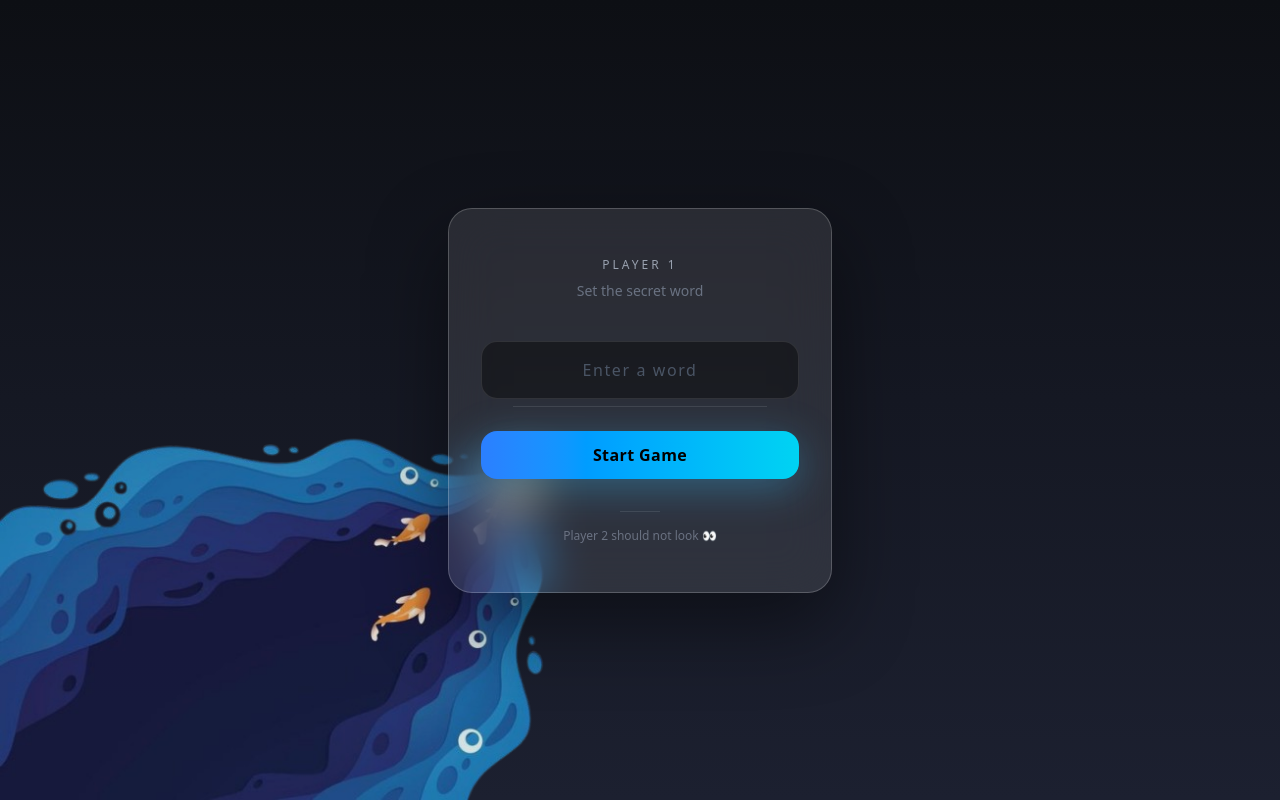
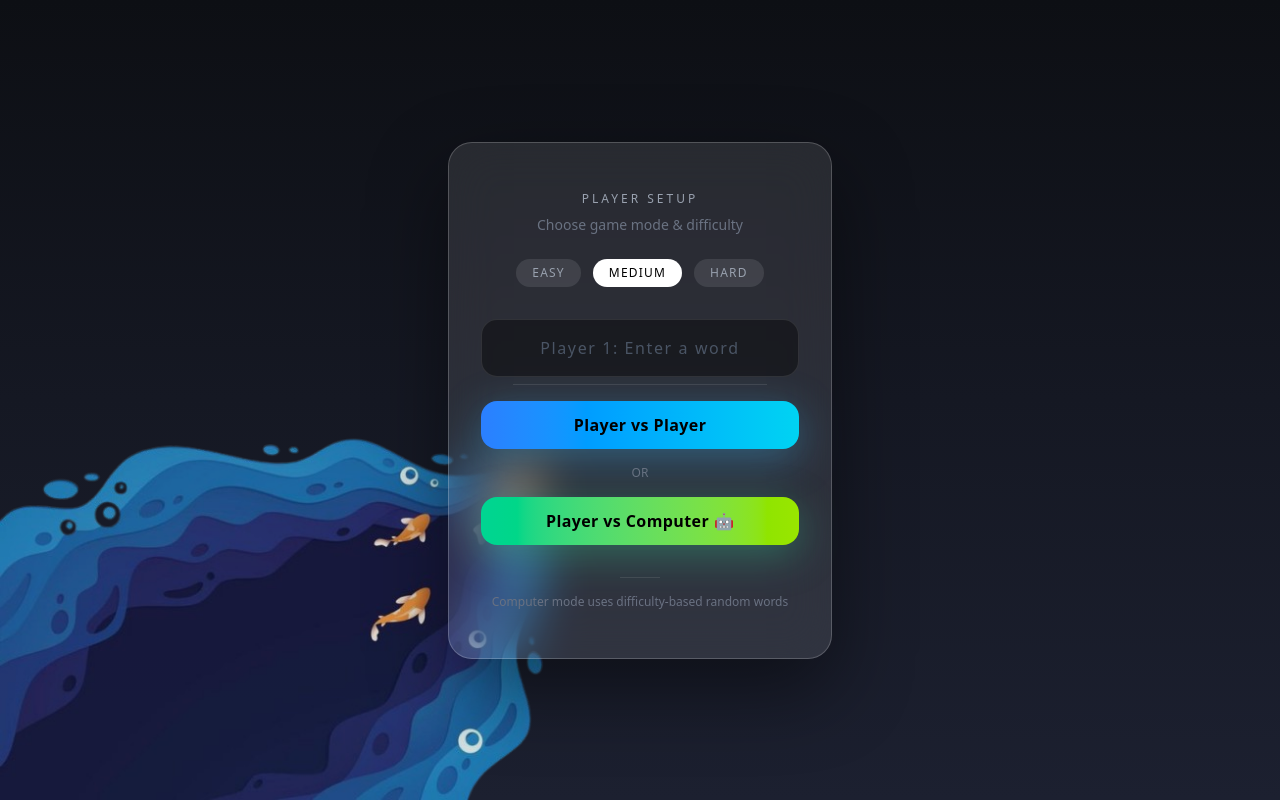
Before and after one commit to Anubhutii/Hangman-game, a React (Vite) app: page / in a window 1280 px wide. Built offline with nearby package versions, Linux system fonts and the light colour scheme.

Commit message:
API work completed

```diff
--- a/src/App.jsx
+++ b/src/App.jsx
@@ -3,9 +3,57 @@ import SetupScreen from "./SetupScreen";
 import GameScreen from "./GameScreen";
 import bg from "./assets/bg.png";
 
+// helpers
+import { getRandomWord } from "./utils/getRandomWord";
+import { getWordHint } from "./utils/getWordHint";
+
+// 🔹 difficulty config
+const DIFFICULTY_MAP = {
+  easy: [3, 4],
+  medium: [5, 6],
+  hard: [7, 9],
+};
+
 function App() {
   const [secretWord, setSecretWord] = useState("");
   const [gameStarted, setGameStarted] = useState(false);
+  const [mode, setMode] = useState("");
+
+  // difficulty
+  const [difficulty, setDifficulty] = useState("medium");
+
+  // hint
+  const [hint, setHint] = useState("");
+  const [hintLoading, setHintLoading] = useState(false);
+
+  // 🤖 Player vs Computer
+  const startComputerGame = async () => {
+    const [min, max] = DIFFICULTY_MAP[difficulty];
+    const word = await getRandomWord(min, max);
+
+    setSecretWord(word || "HANGMAN"); // fallback only if API fails
+    setMode("computer");
+    setGameStarted(true);
+    setHint("");
+  };
+
+  // 💡 Fetch hint
+  const fetchHint = async () => {
+    if (!secretWord) return;
+
+    setHintLoading(true);
+    const meaning = await getWordHint(secretWord);
+    setHint(meaning);
+    setHintLoading(false);
+  };
+
+  const handleRestart = () => {
+    setSecretWord("");
+    setGameStarted(false);
+    setMode("");
+    setHint("");
+    setHintLoading(false);
+  };
 
   return (
     <div
@@ -52,16 +100,23 @@ function App() {
           <SetupScreen
             onStart={(word) => {
               setSecretWord(word.toUpperCase());
+              setMode("player");
               setGameStarted(true);
+              setHint("");
             }}
+            onComputerStart={startComputerGame}
+            difficulty={difficulty}
+            setDifficulty={setDifficulty}
           />
         ) : (
           <GameScreen
             word={secretWord}
-            onRestart={() => {
-              setSecretWord("");
-              setGameStarted(false);
-            }}
+            mode={mode}
+            difficulty={difficulty}
+            hint={hint}
+            onGetHint={fetchHint}
+            hintLoading={hintLoading}
+            onRestart={handleRestart}
           />
         )}
       </div>
@@ -69,5 +124,4 @@ function App() {
   );
 }
 
-
 export default App;
--- a/src/SetupScreen.jsx
+++ b/src/SetupScreen.jsx
@@ -1,6 +1,11 @@
 import { useState, useRef } from "react";
 
-const SetupScreen = ({ onStart }) => {
+const SetupScreen = ({
+  onStart,
+  onComputerStart,
+  difficulty,
+  setDifficulty,
+}) => {
   const [word, setWord] = useState("");
   const hasAlerted = useRef(false);
 
@@ -13,9 +18,7 @@ const SetupScreen = ({ onStart }) => {
       hasAlerted.current = true;
     }
 
-    // Clean input → only A–Z
     const cleanedValue = rawValue.replace(/[^a-zA-Z]/g, "").toUpperCase();
-
     setWord(cleanedValue);
   };
 
@@ -45,17 +48,42 @@ const SetupScreen = ({ onStart }) => {
       "
     >
       {/* TITLE */}
-      <h1 className="text-xs tracking-[0.25em] text-gray-400 mb-2">PLAYER 1</h1>
+      <h1 className="text-xs tracking-[0.25em] text-gray-400 mb-2">
+        PLAYER SETUP
+      </h1>
 
-      <p className="text-sm text-gray-500 mb-10">Set the secret word</p>
+      <p className="text-sm text-gray-500 mb-6">
+        Choose game mode & difficulty
+      </p>
 
-      {/* INPUT */}
-      <div className="relative mb-8">
+      {/* 🔥 DIFFICULTY SELECTOR */}
+      <div className="flex justify-center gap-3 mb-8">
+        {["easy", "medium", "hard"].map((level) => (
+          <button
+            key={level}
+            onClick={() => setDifficulty(level)}
+            className={`
+              px-4 py-1.5 rounded-full text-xs tracking-widest
+              transition
+              ${
+                difficulty === level
+                  ? "bg-white text-black"
+                  : "bg-white/10 text-gray-400 hover:bg-white/20"
+              }
+            `}
+          >
+            {level.toUpperCase()}
+          </button>
+        ))}
+      </div>
+
+      {/* PLAYER VS PLAYER INPUT */}
+      <div className="relative mb-6">
         <input
           type="text"
           value={word}
           onChange={handleChange}
-          placeholder="Enter a word"
+          placeholder="Player 1: Enter a word"
           autoComplete="off"
           autoCorrect="off"
           autoCapitalize="characters"
@@ -73,11 +101,10 @@ const SetupScreen = ({ onStart }) => {
             focus:ring-1 focus:ring-blue-400
           "
         />
-
         <div className="absolute inset-x-8 -bottom-2 h-px bg-white/10" />
       </div>
 
-      {/* BUTTON */}
+      {/* PLAYER VS PLAYER BUTTON */}
       <button
         type="button"
         onClick={handleStart}
@@ -90,15 +117,39 @@ const SetupScreen = ({ onStart }) => {
           hover:scale-[1.02]
           active:scale-95
           transition
+          mb-4
         "
       >
-        Start Game
+        Player vs Player
       </button>
 
-      {/* HINT */}
+      {/* OR */}
+      <p className="text-xs text-gray-500 mb-4">OR</p>
+
+      {/* PLAYER VS COMPUTER BUTTON */}
+      <button
+        type="button"
+        onClick={onComputerStart}
+        className="
+          w-full py-3 rounded-2xl
+          bg-linear-to-r from-emerald-400 to-lime-400
+          text-black font-semibold tracking-wide
+
+          shadow-[0_10px_40px_rgba(52,211,153,0.35)]
+          hover:scale-[1.02]
+          active:scale-95
+          transition
+        "
+      >
+        Player vs Computer 🤖
+      </button>
+
+      {/* INFO */}
       <div className="mt-8">
         <div className="w-10 h-px bg-white/10 mx-auto mb-4" />
-        <p className="text-xs text-gray-500">Player 2 should not look 👀</p>
+        <p className="text-xs text-gray-500">
+          Computer mode uses difficulty-based random words
+        </p>
       </div>
     </div>
   );
--- /dev/null
+++ b/src/utils/getRandomWord.js
@@ -0,0 +1,37 @@
+const ONLY_LETTERS = /^[A-Z]+$/;
+const VOWELS = /[AEIOU]/g;
+const HARD_LETTERS = /[QXZJK]/;
+
+export const getRandomWord = async (min, max) => {
+  try {
+    const res = await fetch(
+      "https://random-word-api.herokuapp.com/word?number=40",
+    );
+
+    const words = await res.json();
+
+    const normalWords = words
+      .map((w) => w.toUpperCase())
+      .filter((w) => {
+        const lengthOk = w.length >= min && w.length <= max;
+        const vowelCount = (w.match(VOWELS) || []).length;
+        const hasEnoughVowels = vowelCount >= 2; // 🔑 big change
+        const noHardLetters = !HARD_LETTERS.test(w);
+        const onlyLetters = ONLY_LETTERS.test(w);
+
+        return lengthOk && hasEnoughVowels && noHardLetters && onlyLetters;
+      });
+
+    if (normalWords.length > 0) {
+      return normalWords[Math.floor(Math.random() * normalWords.length)];
+    }
+
+    // 🛟 fallback = very common daily word
+    if (max <= 4) return "BALL";
+    if (max <= 6) return "HOUSE";
+    return "WATER";
+  } catch (error) {
+    console.error("Random word API failed:", error);
+    return "HOUSE";
+  }
+};
--- /dev/null
+++ b/src/utils/getWordHint.js
@@ -0,0 +1,17 @@
+export const getWordHint = async (word) => {
+  try {
+    const res = await fetch(
+      `https://api.dictionaryapi.dev/api/v2/entries/en/${word.toLowerCase()}`,
+    );
+
+    const data = await res.json();
+
+    return (
+      data?.[0]?.meanings?.[0]?.definitions?.[0]?.definition ||
+      "No hint available"
+    );
+  } catch (error) {
+    console.error("Dictionary API error:", error);
+    return "No hint available";
+  }
+};
```
